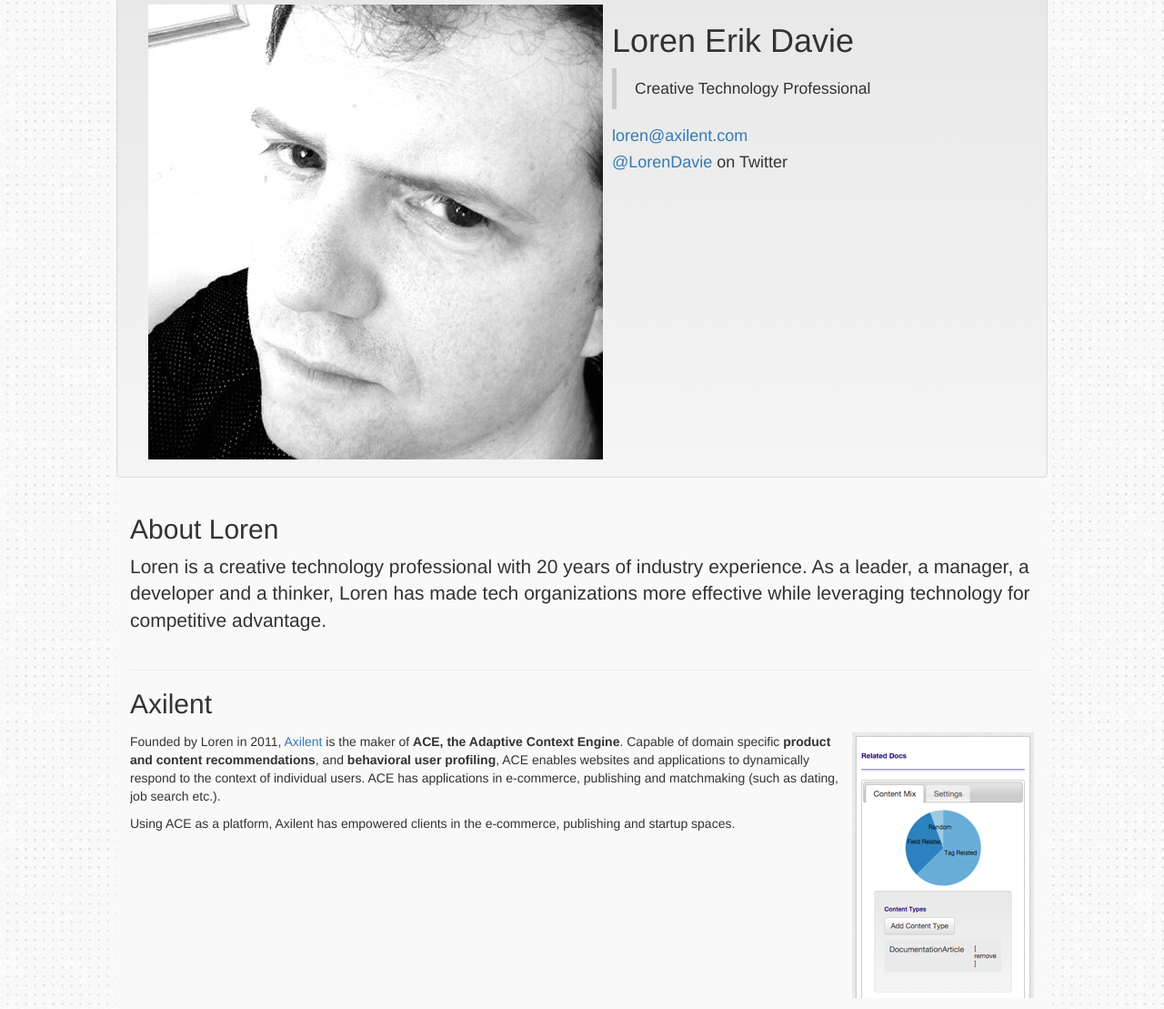
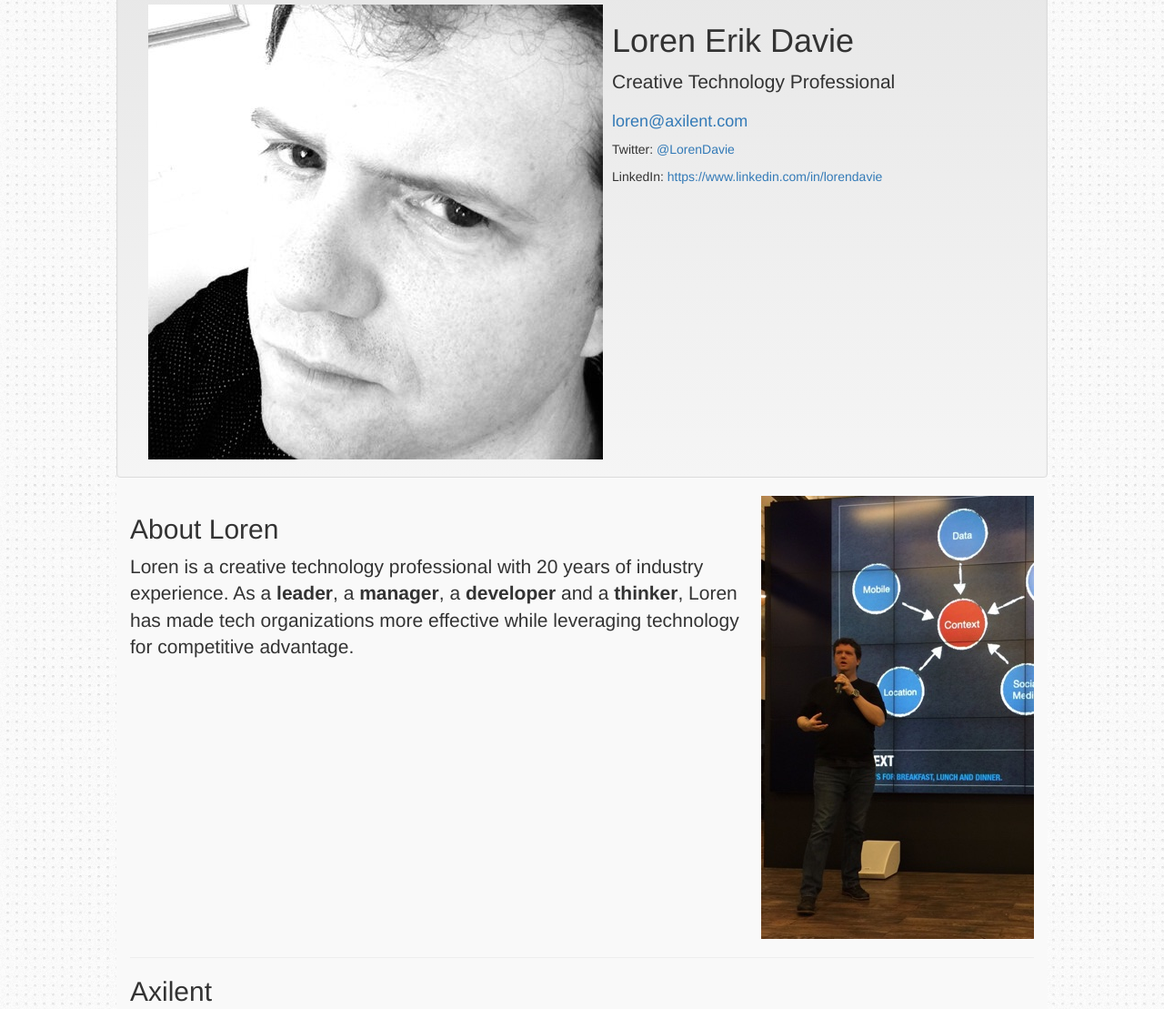
Before and after one commit to LorenDavie/lorendavie_com, a plain HTML site: page public/index.html in a window 1280 px wide. Shown: the part 15-1124 px from the top of the page at 91% size. Drawn offline with nearby package versions, Linux system fonts and the light colour scheme.

Commit message:
More sprucing up.

```diff
--- a/public/index.html
+++ b/public/index.html
@@ -29,17 +29,25 @@
                         </div>
                         <div class="media-body">
                             <h1>Loren Erik Davie</h1>
-                            <blockquote>Creative Technology Professional</blockquote>
+                            <p class="lead">Creative Technology Professional</p>
                             <h4><a href="mailto:loren@axilent.com">loren@axilent.com</a></h4>
-                            <h4><a href="https://twitter.com/LorenDavie">@LorenDavie</a> on Twitter</h4>
+                            <p>Twitter: <a href="https://twitter.com/LorenDavie">@LorenDavie</a></p>
+                            <p>LinkedIn: <a href="https://www.linkedin.com/in/lorendavie">https://www.linkedin.com/in/lorendavie</a></p>
                         </div>
                     </div>
                 </div>
             </div>
             <div class="row">
                 <div class="col-md-12">
-                    <h2>About Loren</h2>
-                    <p class="lead">Loren is a creative technology professional with 20 years of industry experience.  As a leader, a manager, a developer and a thinker, Loren has made tech organizations more effective while leveraging technology for competitive advantage.</p>
+                    <div class="media">
+                        <div class="media-body">
+                            <h2>About Loren</h2>
+                            <p class="lead">Loren is a creative technology professional with 20 years of industry experience.  As a <strong>leader</strong>, a <strong>manager</strong>, a <strong>developer</strong> and a <strong>thinker</strong>, Loren has made tech organizations more effective while leveraging technology for competitive advantage.</p>
+                        </div>
+                        <div class="media-right">
+                            <img src="loren_WIAD.jpg">
+                        </div>
+                    </div>
                 </div>
             </div>
             <div class="row">
@@ -52,7 +60,7 @@
                             <p>Using ACE as a platform, Axilent has empowered clients in the e-commerce, publishing and startup spaces.</p>
                         </div>
                         <div class="media-right">
-                            <img src="channel-screenshot.png">
+                            <img src="ace.png">
                         </div>
                     </div>
                 </div>
```
Also changed, not shown: public/ace.png (added), public/loren_WIAD.jpg (added).
